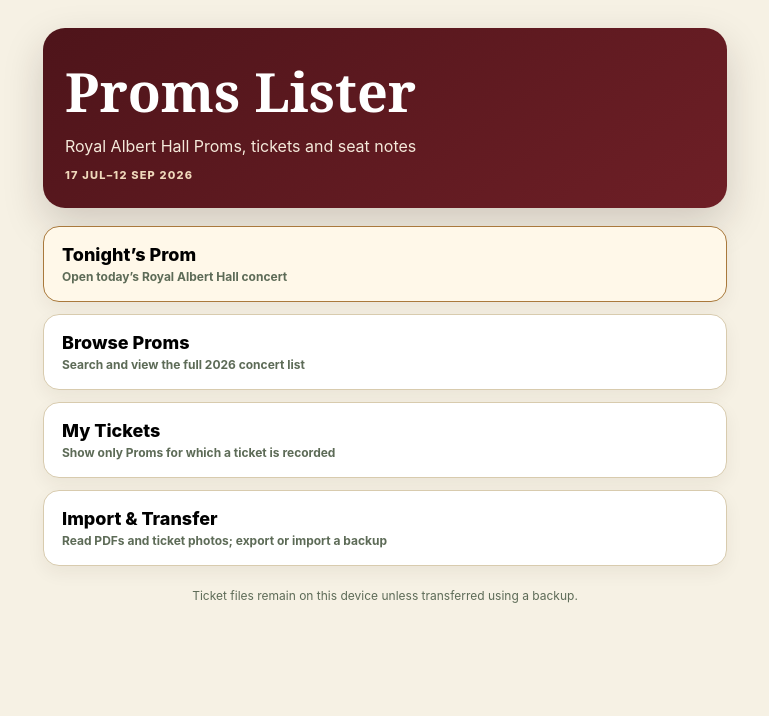
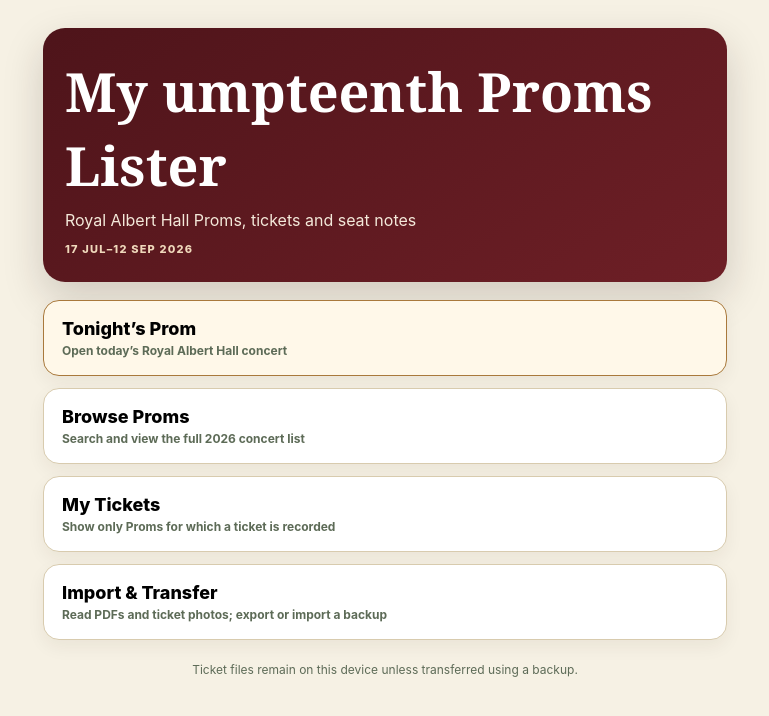
Before and after one commit to simonron/Proms-Lister, a website: page index.html in a window 1280 px wide. Shown: the whole page, without its empty margins (255-1024 px from the left). Drawn offline with nearby package versions, Linux system fonts and the light colour scheme; a script that the page names is missing.

```diff
--- a/index.html
+++ b/index.html
@@ -21,7 +21,7 @@ main{max-width:900px;margin:auto;padding:12px 14px 55px}.drop{border:2px dashed
 <div id="homePage" class="app-page active">
   <div class="home-wrap">
     <section class="home-hero">
-      <h1>Proms Lister</h1>
+      <h1>My umpteenth Proms Lister</h1>
       <p>Royal Albert Hall Proms, tickets and seat notes</p>
       <div class="season" style="color:#efd8bb;margin-top:12px">17 Jul–12 Sep 2026</div>
     </section>
```
